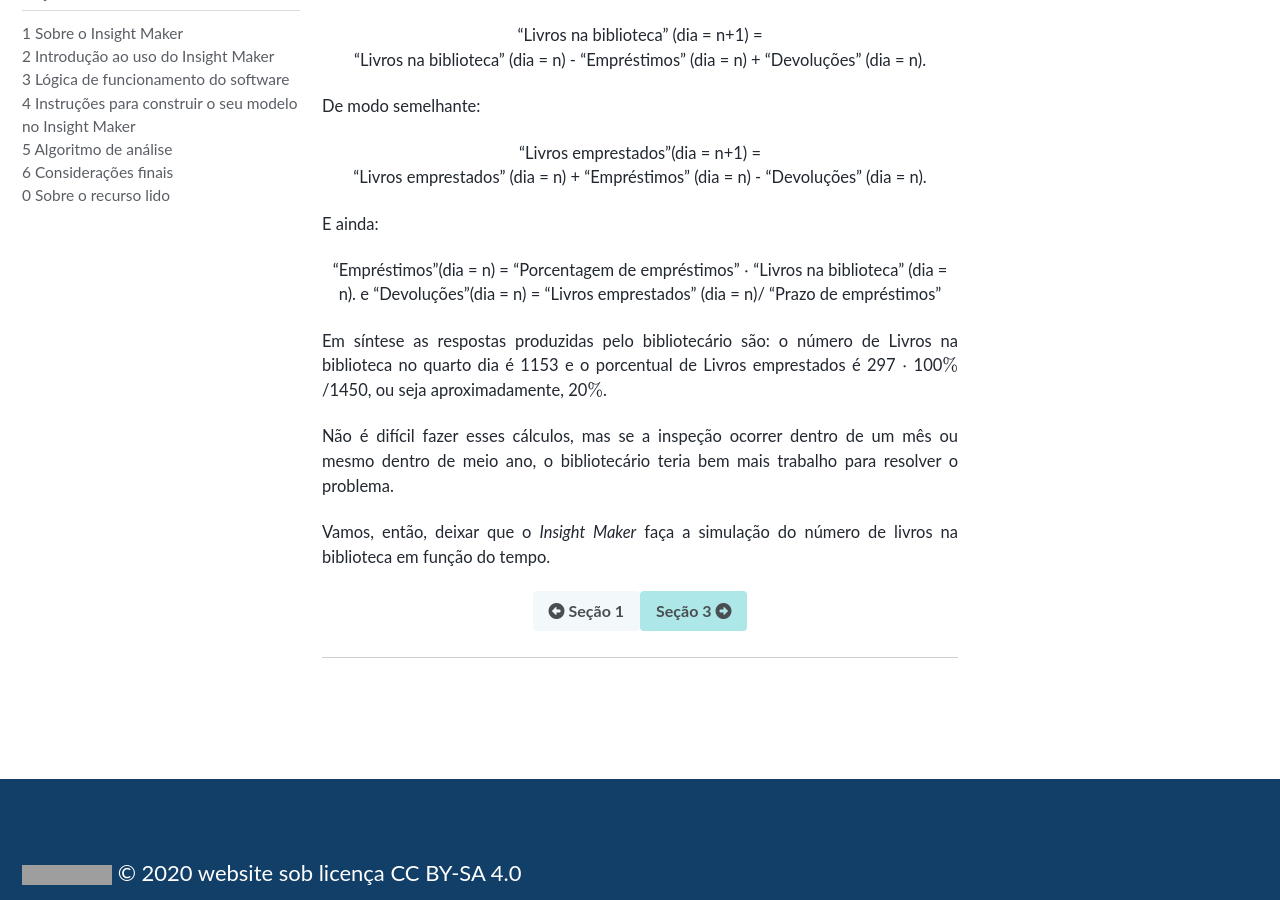
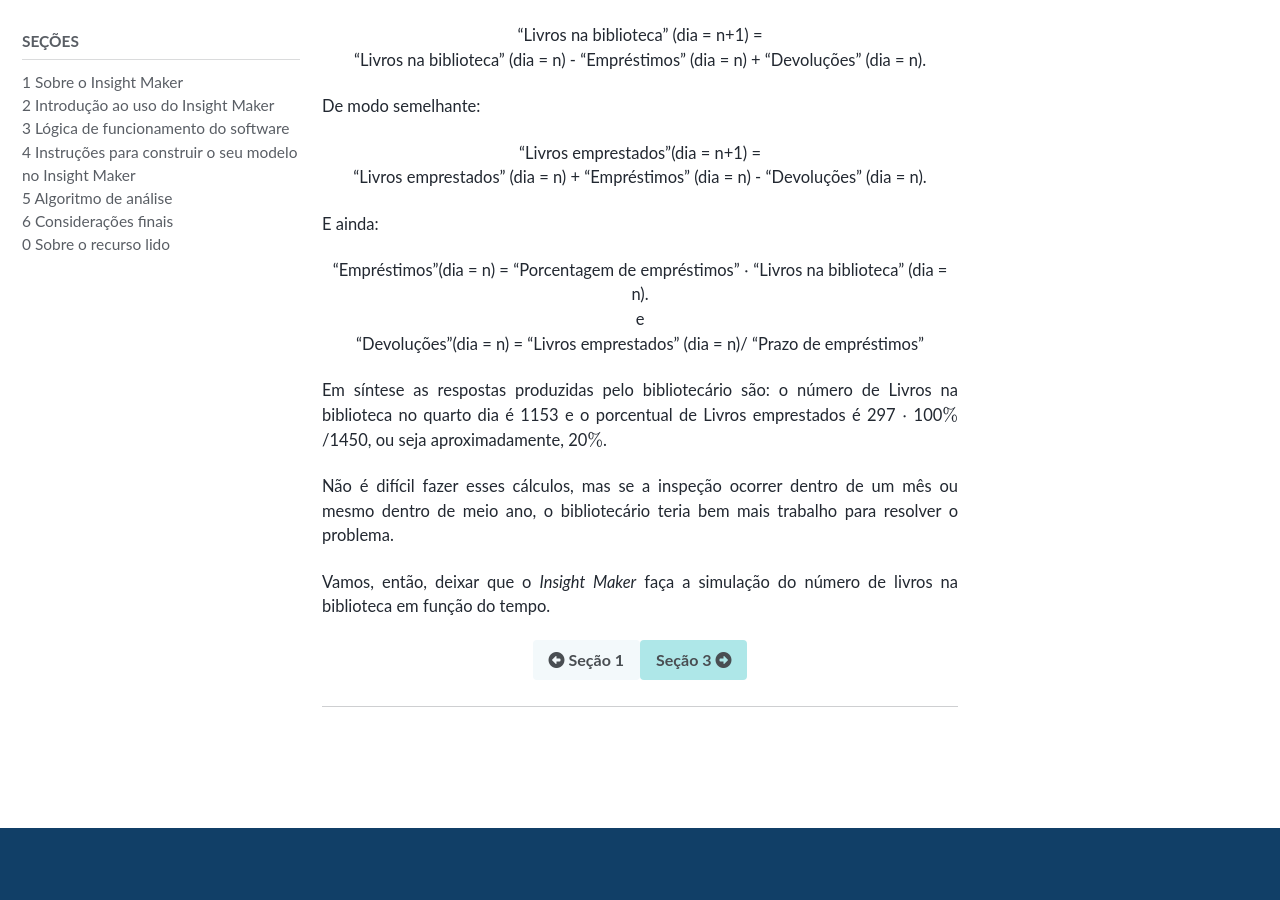
Before and after one commit to milenalauschner/MM, a Jekyll site: the page built from _pages/funcionamento.md, in a window 1280 px wide and 900 px high, scrolled down 5251 px. Built offline with Jekyll 4.4.1, drawn with Linux system fonts in a browser that asks for light colours; cached includes are drawn as plain includes; nearby versions of some CDN libraries; some web fonts are replaced; formulas are drawn with MathJax 3; grey boxes are pictures that could not be loaded.

Commit message:
Update funcionamento.md

```diff
--- a/_pages/funcionamento.md
+++ b/_pages/funcionamento.md
@@ -164,8 +164,8 @@
 
 E ainda:
 
-"Empréstimos"(dia = n) = "Porcentagem de empréstimos" $$\cdot$$ "Livros na biblioteca" (dia = n).
-e
+"Empréstimos"(dia = n) = "Porcentagem de empréstimos" $$\cdot$$ "Livros na biblioteca" (dia = n). <br />
+e <br />
 "Devoluções"(dia = n) =  "Livros emprestados" (dia = n)/ "Prazo de empréstimos"
 {: .text-center}
 
```
